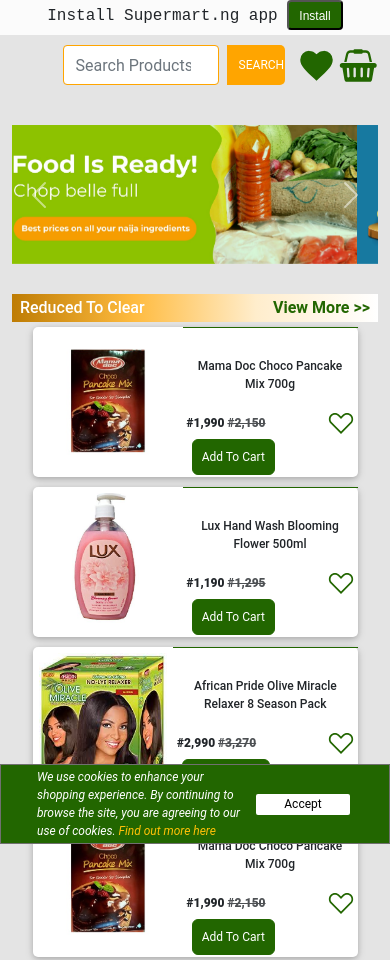
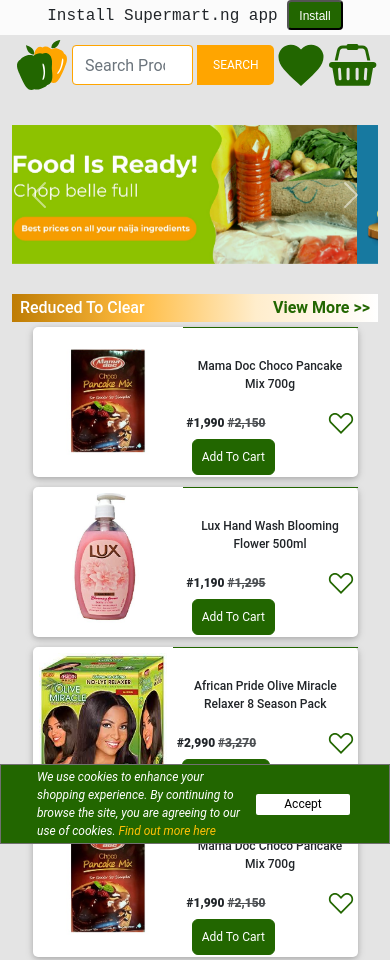
Before and after one commit to timmySpark/Supermart, a plain HTML site: page index.html in a window 390 px wide. Shown: the top 960 px of the page. Drawn offline with nearby package versions, Linux system fonts and the light colour scheme.

Commit message:
update files

```diff
--- a/css/styles.css
+++ b/css/styles.css
@@ -102,6 +102,9 @@
   box-shadow: 5px 5px 10px gray;
 }
 
+.img-resp{
+  display: none;
+}
 .search-block{
   border: 1px solid #ffa500;
   width:450px !important;
@@ -175,7 +178,7 @@
     .menu{
       display: flex;
       align-items: center;
-      justify-content: space-between;
+      justify-content: space-around;
     }
 
     .text:nth-child(1) {
@@ -194,23 +197,26 @@
       display: none;
     }
     .img-style{
-      width: 10vw;
-      visibility: hidden;
+      display: none;
+    }
+    .img-resp{
+      display: flex;
     }
     .search-block{
-      margin-bottom: 0;
-      width:40vw !important;
+      width:100% !important;
     }
     .btn-style{
       font-size: 12px;
-      width:58.8px;
-      text-align: center;
+      width:60%;
+      text-align:center;
+    }
+    .text-size{
+      display: flex;
+      align-items:center;
+      justify-content: space-between;
     }
     .text-size span{
       display: none;
-    }
-    .text-size img{
-      width: 10vw;
     }
     .signin{
       display: none;
@@ -303,8 +309,8 @@
     .car-img{
       width: 90vw !important;
     }
-  }
-  */
+  } */
+
 
   /*xxx Carousels xxx*/
 
@@ -578,3 +584,9 @@
     border-radius: 3px;
     transition:all ease-in-out .2s;
   }
+  /* @media only screen and (max-width:575px) {
+    .footer-container{
+      min-height:100px;
+      max-height:200px;
+    }
+  } */
--- a/index.html
+++ b/index.html
@@ -43,11 +43,16 @@
     <a href="#" class="img-style">
       <img src="assets\svg\supermart-logo.svg" width="274" height="60" class="image-style" alt="">
     </a>
+    <!-- Logo responsive -->
+    <a href="#" class="img-resp">
+      <img src="assets\svg\supermart-mobile.svg" height="60" class="image-style" alt="">
+    </a>
+    <!-- xxx logo responsive xxx-->
 
     <!-- search -->
     <div>
       <form class="d-flex">
-        <input class=" search-block form-control me-2 w-100" type="search" placeholder="Search Products and brands..." aria-label="Search">
+        <input class=" search-block form-control me-1 w-100" type="search" placeholder="Search Products and brands..." aria-label="Search">
         <button class="btn btn-style text-white" type="submit">Search</button>
       </form>
     </div>
```
